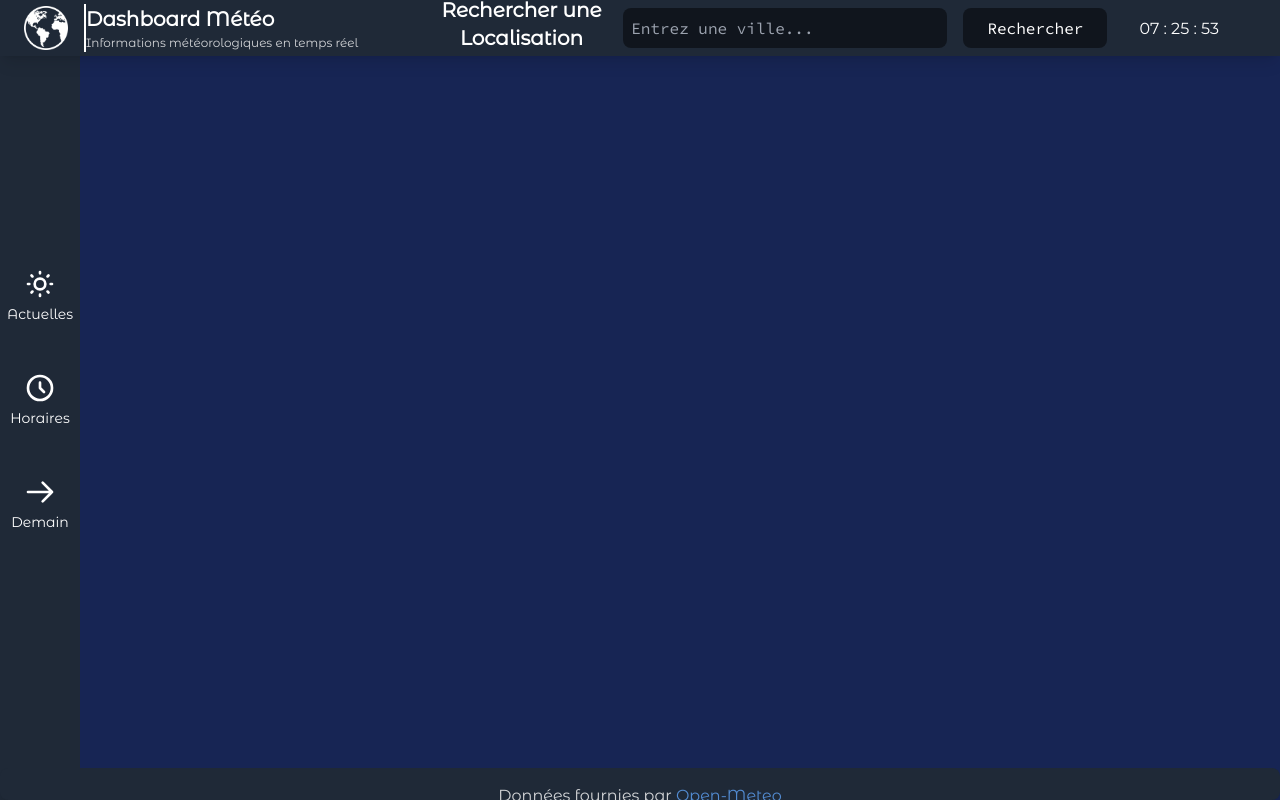
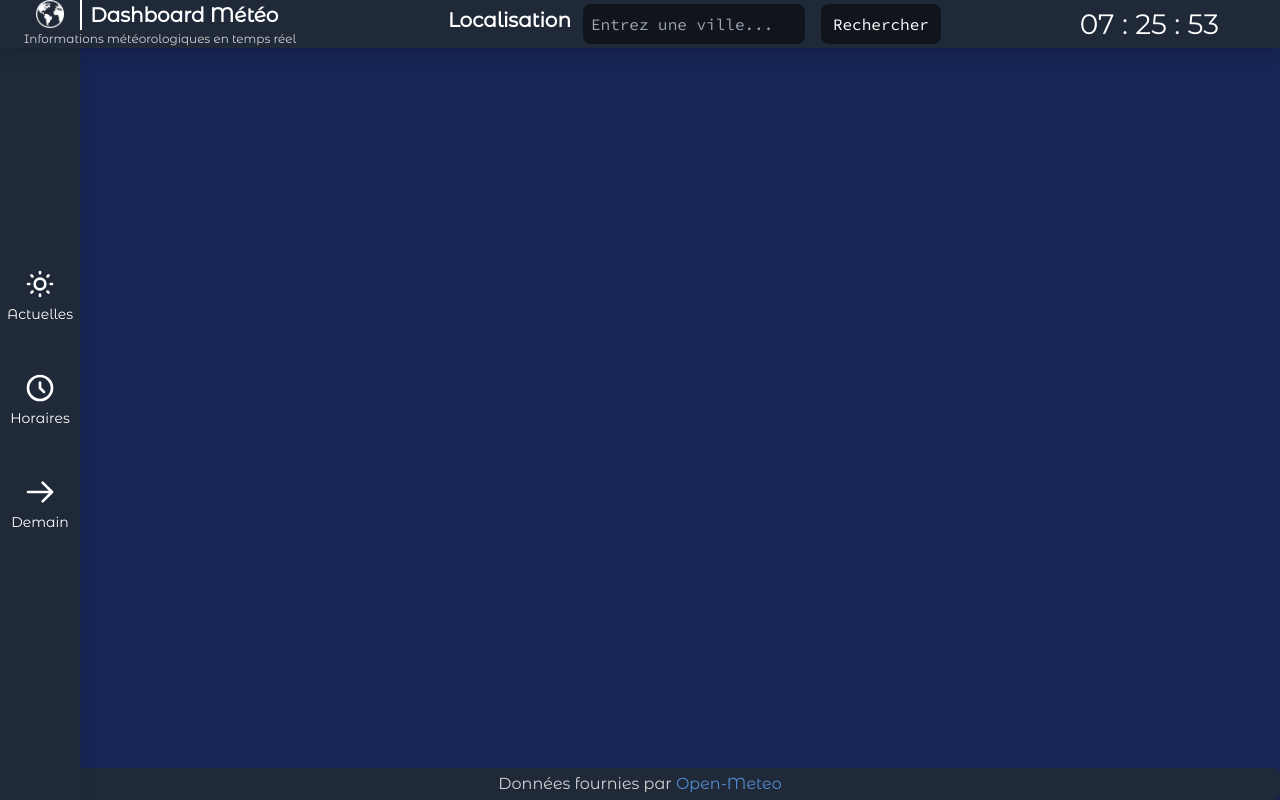
Before and after one commit to SilentCoder-ssh/weather-dashboard, a website built with Vite: page index.html in a window 1280 px wide. Built offline with nearby package versions, Linux system fonts and the light colour scheme; some packages are replaced by stand-ins of ours; no server answers.

Commit message:
Design updated.

```diff
--- a/index.html
+++ b/index.html
@@ -44,50 +44,53 @@
 
 <body class="bg-blue-950 text-white">
 
-<header class="text-center p-6 bg-gray-800 shadow-lg w-full h-14 flex fixed justify-between items-center z-50">
+<header class="text-center p-6 bg-gray-800 shadow-lg w-full h-4 flex fixed justify-between items-center z-50">
 
-  <div id="main-container-header" class="w-97% flex justify-around items-center">
+  <div id="main-container-header" class="w-97% flex justify-between items-center">
     <!-- Logo et titre  -->
-    <div id="container-label" class="flex items-center">
-      <img src="/src/shared/style/icon/terre.png" alt="icon" class="w-11 h-11 mr-4 filter invert">
-      <div id="text-label" class="text-left w-76">
+    <div id="container-label" class="flex flex-col items-center ">
+        <div id="container-logo" class="flex w-62">
+              <img src="/src/shared/style/icon/terre.png" alt="icon" class="w-7 h-7 mr-4 filter invert">
+          <div id="text-label" class="text-left w-76 pl-2">
               <h1 class="text-5 font-bold">Dashboard Météo</h1>
+          </div>
+        </div>
       <p id="p-header" class="text-3 opacity-80">Informations météorologiques en temps réel</p>
-      </div>
     </div>
 
     <!-- Section recherche  -->
-    <div class="flex items-center flex-1 mx-8">
-      <h2 id="title-input" class="text-xl font-semibold mb-2">Rechercher une Localisation</h2>
-      <div class="flex gap-4 w-full max-w-2xl">
+<div class="flex justify-center items-center fixed left-35%">
+  <h2 id="title-input" class="text-xl font-semibold mb-2">Localisation</h2>
+  <div class="flex gap-4 w-full max-w-2xl px-3">
     <input
       type="text"
       id="location-input"
       placeholder="Entrez une ville..."
       data-search="location"
-          class="flex-1 p-2 border-none rounded-lg border-gray-600 bg-[rgba(2,2,2,0.484)] outline-none text-white focus:ring focus:ring-blue-500 text-base"
+      class="flex-1 p-2 bg-[rgba(2,2,2,0.484)] outline-none text-white focus:ring focus:ring-blue-500 text-base rounded-lg"
     />
     <button
       type="button"
       id="search-button"
       data-action="search"
-          class="px-6 py-2 bg-[rgba(2,2,2,0.484)] hover:bg-blue-800 hover:saturate-150 text-base border-none text-white rounded-lg cursor-pointer"
+      class="px-3 py-1.5 bg-[rgba(2,2,2,0.484)] hover:bg-blue-800 hover:saturate-150 text-base text-white rounded-lg"
     >
       Rechercher
     </button>
   </div>
 </div>
 
+
     <!-- Horloge -->
     <span id="date-live">
       <div>
-        <span id="clock">--:--:--</span>
+        <span id="clock" class="text-7">--:--:--</span>
       </div>
     </span>
   </div>
 </header>
 
-<nav class="bg-gray-800 fixed h-full top-0 left-0 w-20 flex justify-center py-4">
+<nav class="bg-gray-800 fixed h-full top-0 left-0 w-20 flex justify-center py-4 shadow-lg z-40">
   <div class="flex flex-col items-center justify-center space-y-12 h-full">
     <!-- Conditions Actuelles -->
     <a id="current-conditions-nav" class="cursor-pointer text-white hover:text-gray-200 flex flex-col items-center">
@@ -319,7 +322,7 @@
     </main>
 </div>
 
- <footer class="bg-gray-800 p-4 text-center text-white mt-6 rounded-lg shadow-lg fixed bottom-0 w-full h-4.35">
+ <footer class="bg-gray-800 flex justify-center items-center p-4 text-center text-white mt-6 rounded-lg shadow-lg fixed bottom-0 w-full h-2">
       <p class="text-xm opacity-80">
         Données fournies par
         <a href="https://open-meteo.com/" target="_blank" class="text-blue-400 hover:underline text-xm">Open-Meteo</a>
```
Lines whose indentation alone changed are shown as unchanged.
